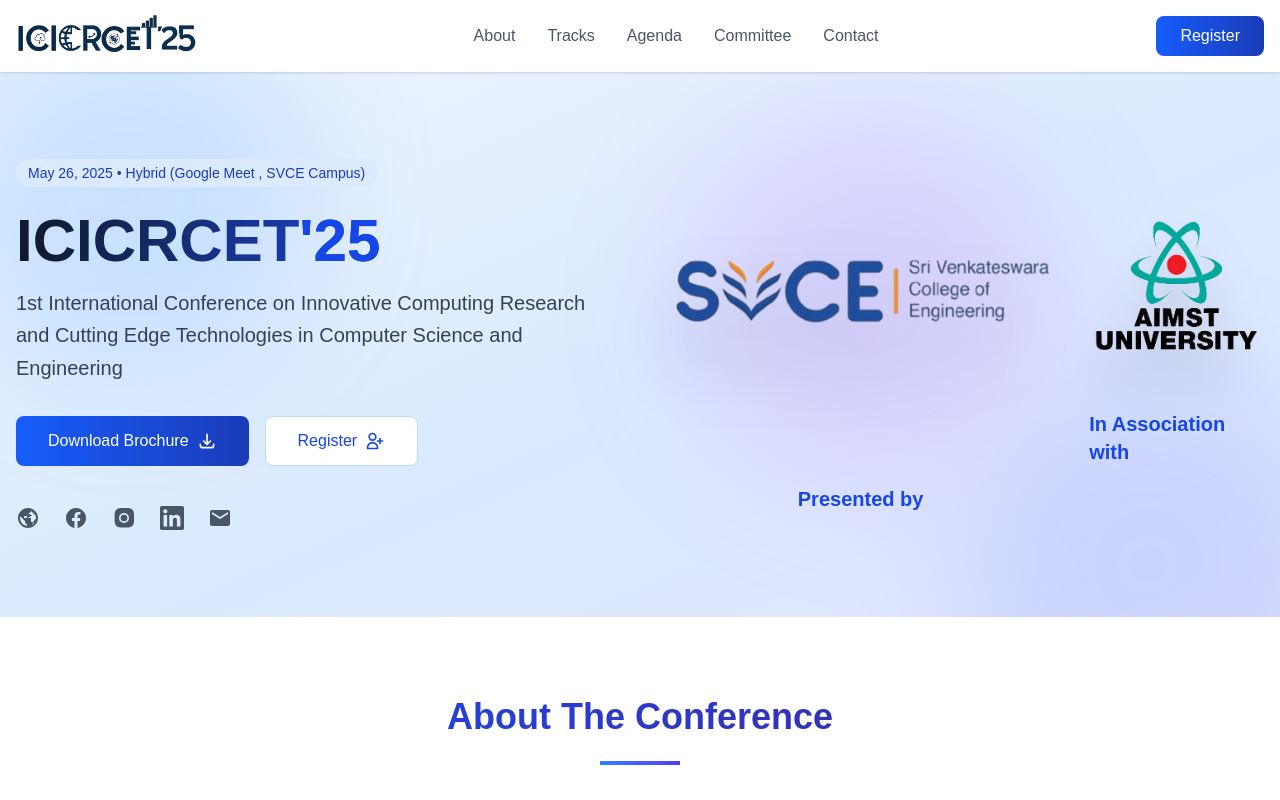
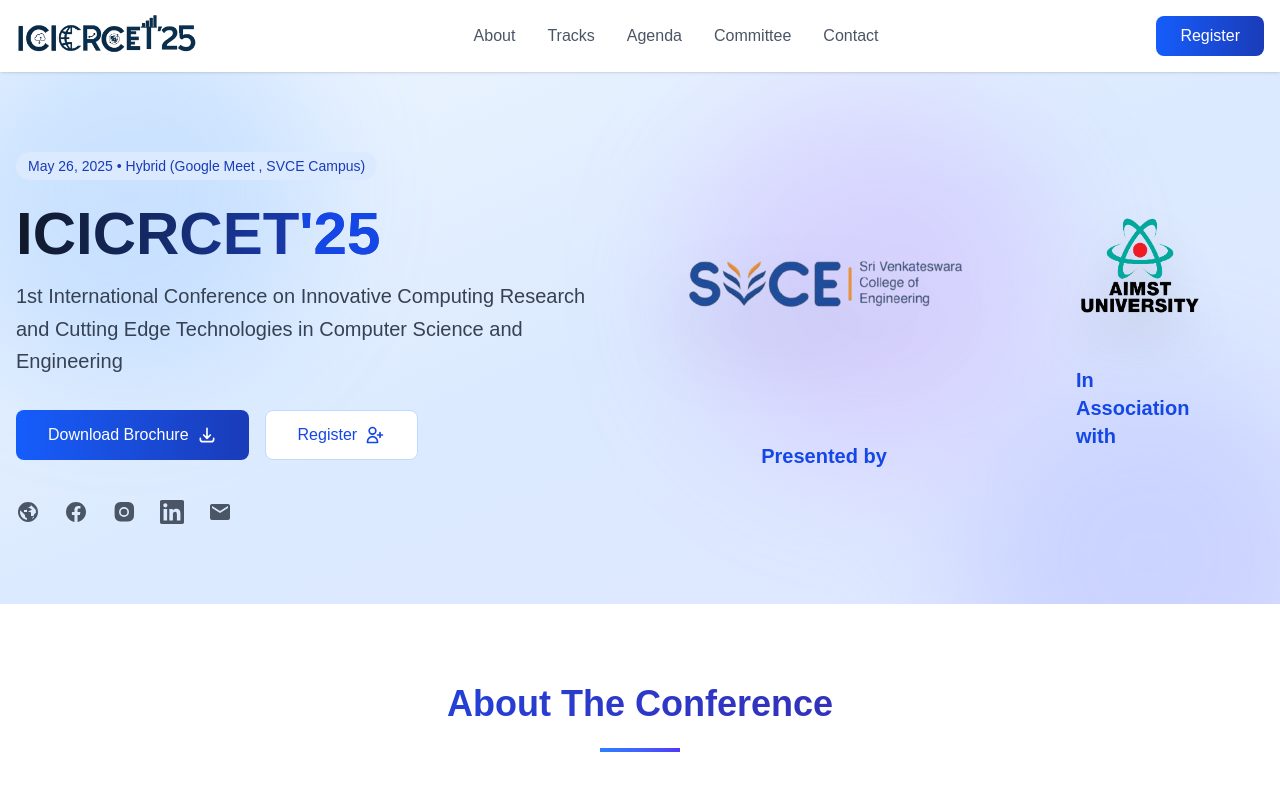
Before and after one commit to kartheesan05/ncic, a Next.js app: page / in a window 1280 px wide. Shown: the top 800 px of the page. Built offline with nearby package versions, Linux system fonts and the light colour scheme.

Commit message:
logo padding changes

```diff
--- a/src/app/page.jsx
+++ b/src/app/page.jsx
@@ -300,7 +300,7 @@
                   </div>
 
                   {/* AIMST Logo */}
-                  <div className="flex flex-col items-center">
+                  <div className="flex flex-col items-center pr-15 pl-15">
                     <Image
                       src="/aimst.png"
                       alt="In Association with AIMST"
```
